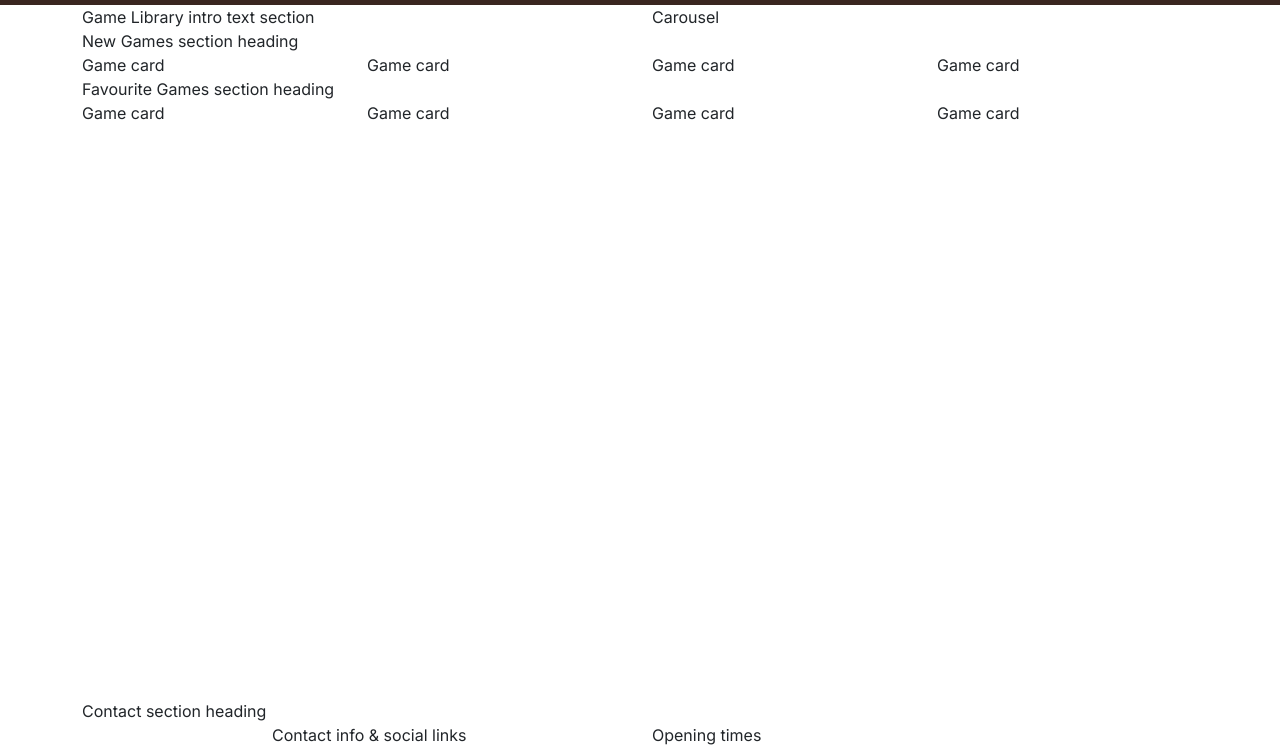
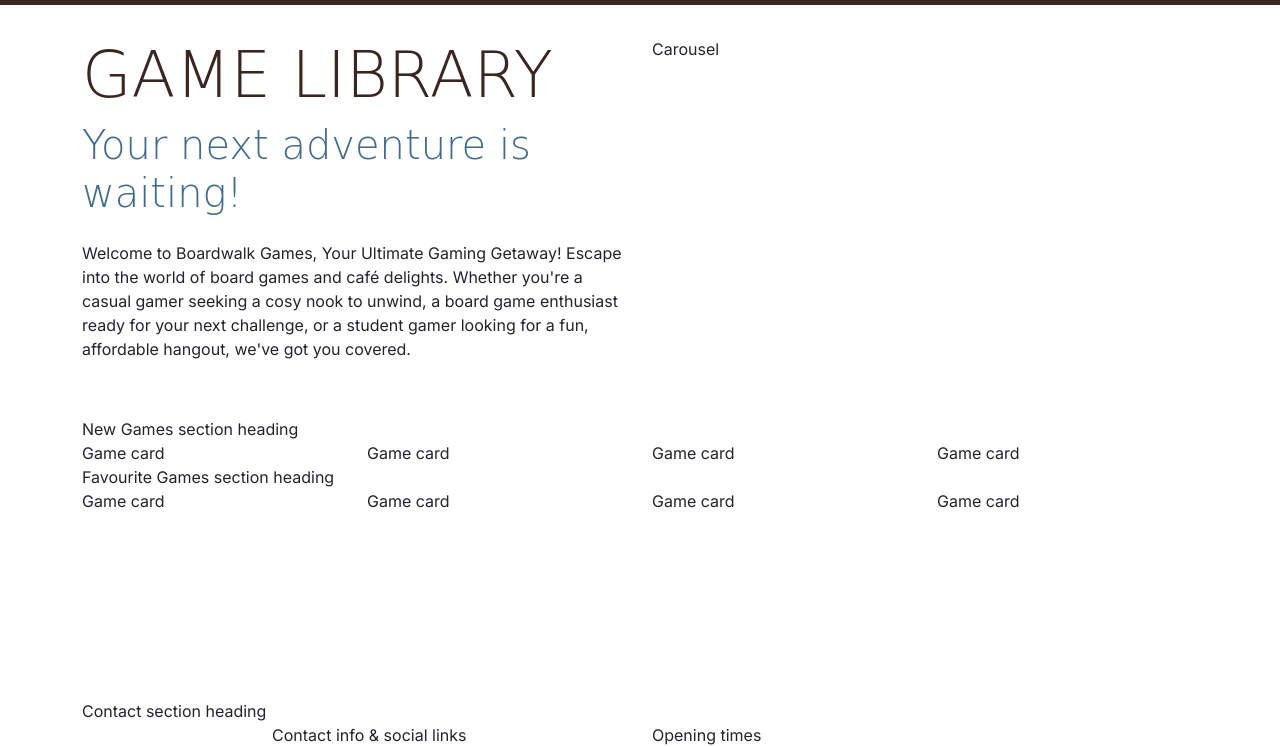
Before and after one commit to Fearfullymade01/board-games, a plain HTML site: page game-library.html in a window 1280 px wide. Shown: the part 53-800 px from the top of the page. Drawn offline with nearby package versions, Linux system fonts and the light colour scheme; a web font is replaced by a local one.

Commit message:
Adding the header text

```diff
--- a/assets/css/style.css
+++ b/assets/css/style.css
@@ -21,12 +21,17 @@
 h3 {
     font-family: var(--secondary-font);
     color: var(--primary-color);
+    text-transform: uppercase;
 }
 
 .sub-heading-color {
     color: var(--highlight-color);
 }
 
+.section {
+    margin-top: 2rem;
+    margin-bottom: 2rem;
+}
 /* Navbar */
 #navbar {
     background-color: var(--primary-color);
@@ -34,6 +39,12 @@
 
 #navbar .logo {
     width: 30px;
+}
+
+/* Header */
+
+#header .lead {
+    font-family: var(--secondary-font);
 }
 
 /* grid visualisation CSS for testing */
--- a/game-library.html
+++ b/game-library.html
@@ -54,9 +54,16 @@
     </nav>
 
     <!-- Header with carousel-->
-    <header class="container">
+    <header id="header" class="container section">
         <div class="row">
-            <div class="col-12 col-xl-6">Game Library intro text section</div>
+            <div class="col-12 col-xl-6 text-center text-xl-start">
+                <h1 class="display-3">Game Library</h1>
+                <p class="lead display-6 sub-heading-color">Your next adventure is waiting!</p>
+                <p class="my-4">Welcome to Boardwalk Games, Your Ultimate Gaming Getaway! Escape into the world of board
+                    games and café delights. Whether you're a casual gamer seeking a cosy nook to unwind, a board game
+                    enthusiast ready for your next challenge, or a student gamer looking for a fun, affordable hangout,
+                    we've got you covered.</p>
+            </div>
             <div class="col-12 col-xl-6">Carousel</div>
         </div>
     </header>
```
Also changed, not shown: index.html (+9 -2 lines).
